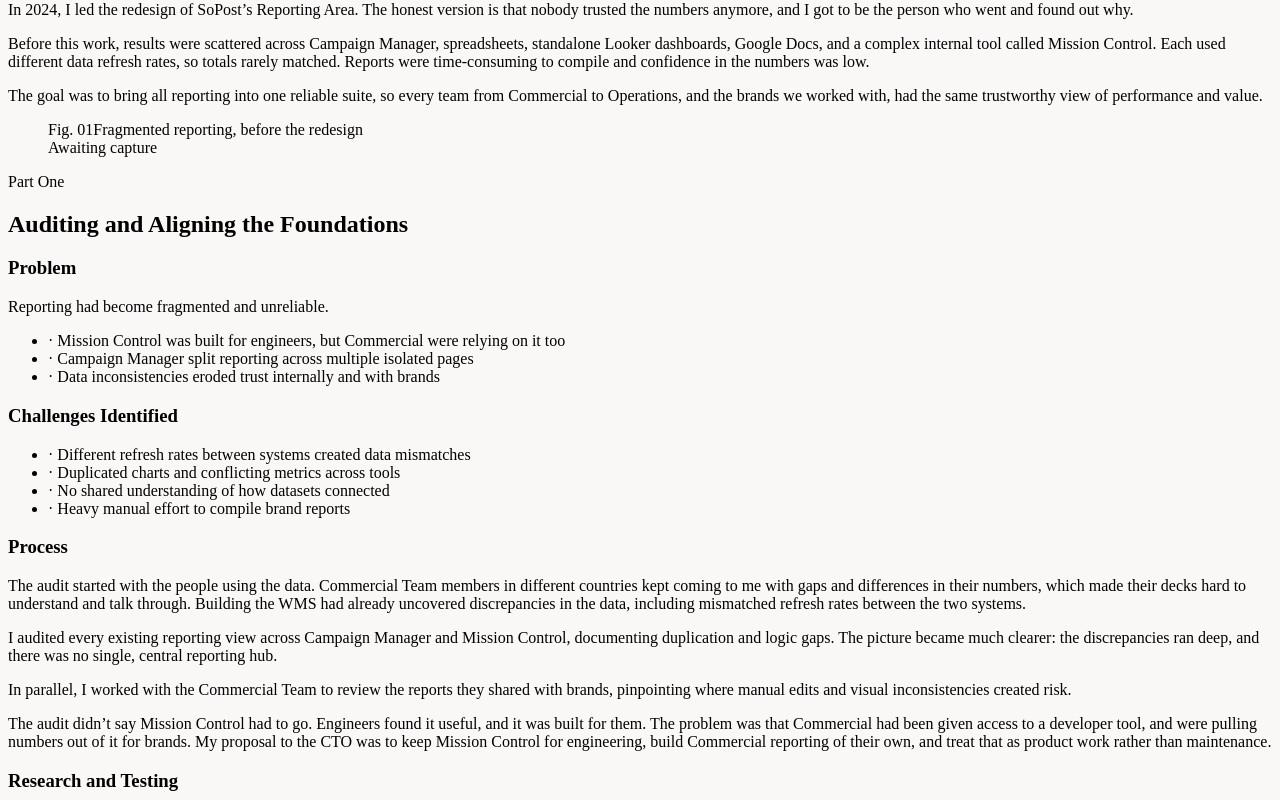
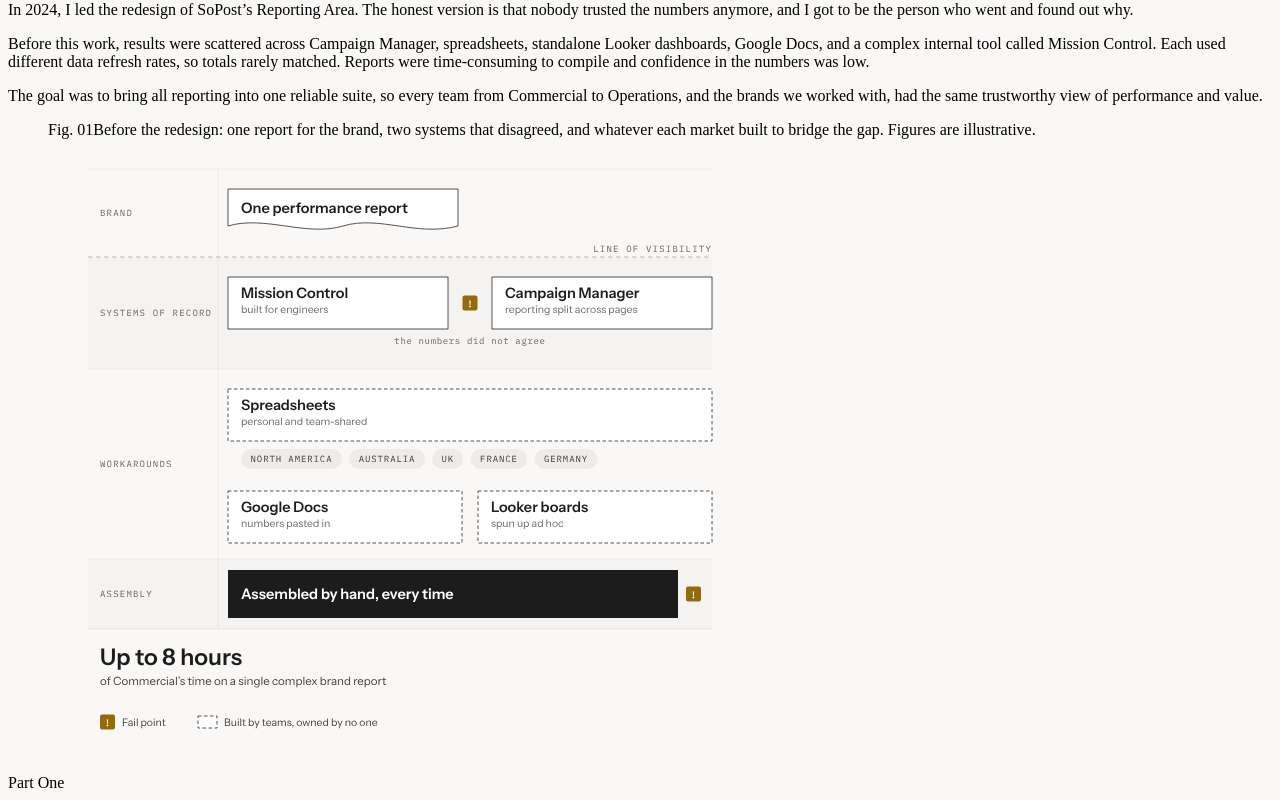
Before and after one commit to jadeparrish/portfolio, a Next.js app: page /work/reporting in a window 1280 px wide. Shown: the part 520-1320 px from the top of the page. Built offline with nearby package versions, Linux system fonts and the light colour scheme.

Commit message:
Refactor Figure component in reporting page
Updated Figure component to include new properties and enhanced caption for clarity.

```diff
--- a/app/work/reporting/page.js
+++ b/app/work/reporting/page.js
@@ -1,7 +1,7 @@
 import React from 'react';
 import Link from 'next/link';
+import Image from 'next/image';
 import { CaseStudyFooter, SiteFooter, Testimonial, Figure } from '../../caseStudiesData';
-import Image from 'next/image';
 import fig01 from '../../reporting-fig-01.png';
 
 export const metadata = {
@@ -91,7 +91,21 @@
             </p>
           </div>
 
-          <Figure n="01" tint="bg-[#DDE3E6]" caption="Fragmented reporting, before the redesign" />
+          {/* The drawn blueprint, so the ratio comes from the artwork rather than
+              16:9, and the tint goes to paper because the figure paints its own. */}
+          <Figure
+            n="01"
+            ratio="aspect-[1408/1230]"
+            tint="bg-[#F9F8F6]"
+            caption="Before the redesign: one report for the brand, two systems that disagreed, and whatever each market built to bridge the gap. Figures are illustrative."
+          >
+            <Image
+              src={fig01}
+              alt="A service blueprint of reporting before the redesign. The brand receives one performance report. Below the line of visibility, two systems of record, Mission Control and Campaign Manager, are marked with a fail point because their numbers did not agree. Below those sit three workarounds built by teams: spreadsheets kept per market across North America, Australia, the UK, France and Germany, Google Docs with numbers pasted in, and Looker boards spun up ad hoc. Everything passes through a single step, assembled by hand every time, which cost up to eight hours of Commercial’s time on one complex brand report."
+              placeholder="blur"
+              className="w-full h-auto"
+            />
+          </Figure>
         </section>
 
         {/* Part 1: Auditing and Aligning the Foundations */}
```
